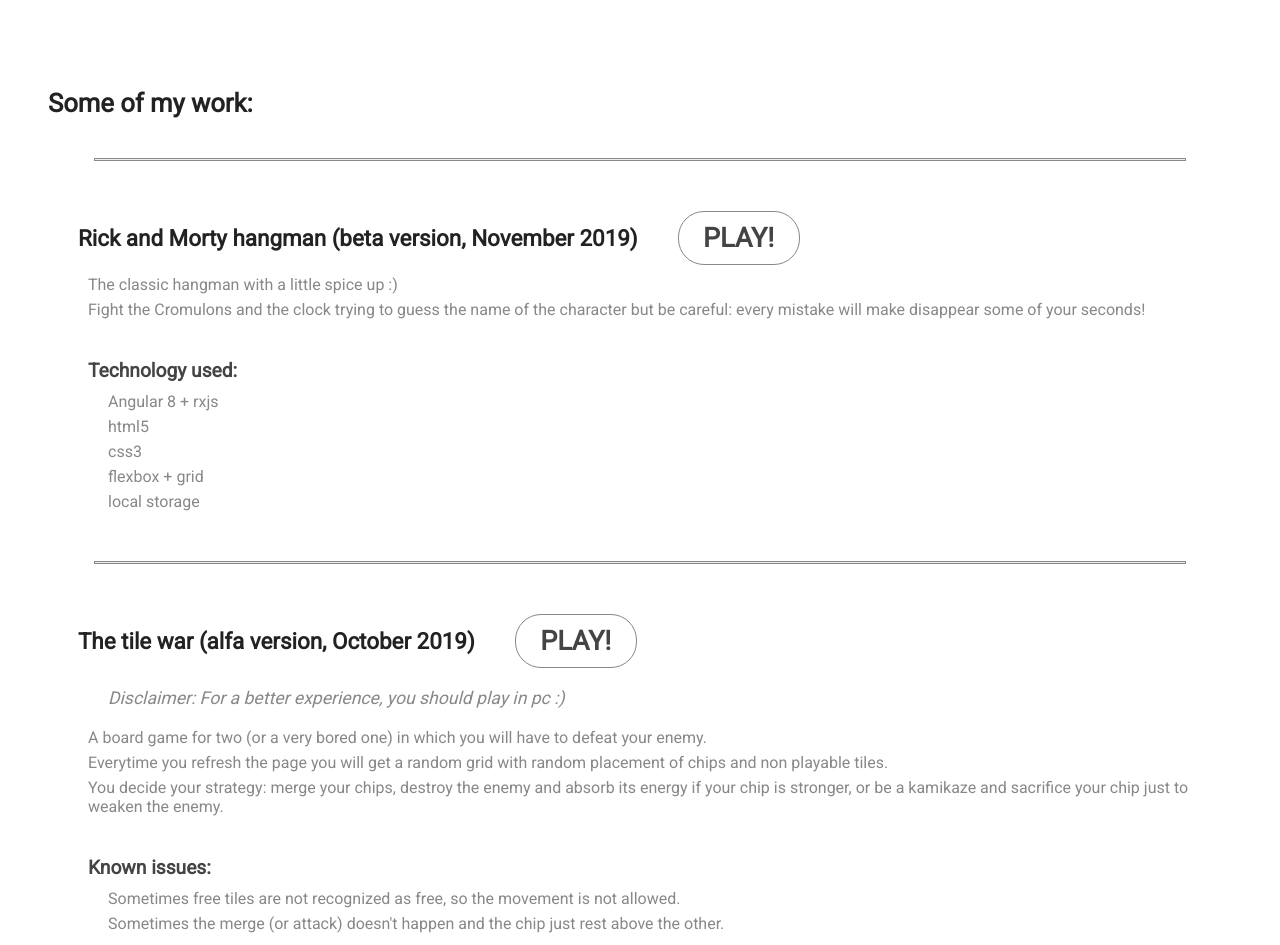
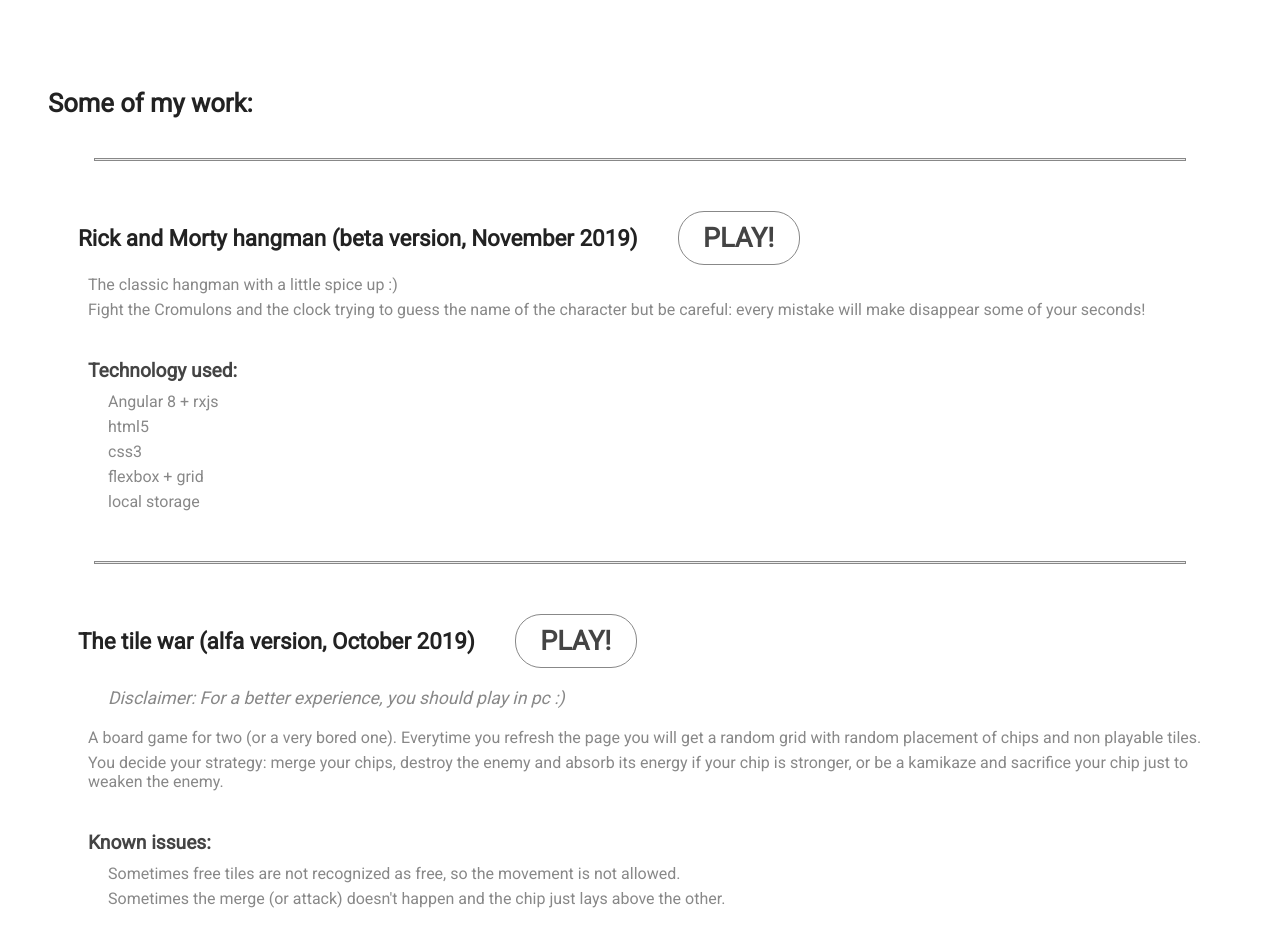
Before and after one commit to gophlbportfolio/index, a plain HTML site: page index.html in a window 1280 px wide. Shown: the top 945 px of the page. Drawn offline with Linux system fonts and the light colour scheme.

Commit message:
Update index.html

```diff
--- a/index.html
+++ b/index.html
@@ -155,10 +155,8 @@
           Disclaimer: For a better experience, you should play in pc :)
         </p>
         <p>
-          A board game for two (or a very bored one) in which you will have to defeat your enemy.
-        </p>
-        <p>
-          Everytime you refresh the page you will get a random grid with random placement of chips and non playable tiles.
+          A board game for two (or a very bored one). Everytime you refresh the page you will get a random grid with random placement of
+          chips and non playable tiles.
         </p>
         <p>
           You decide your strategy: merge your chips, destroy the enemy and absorb its energy if your chip is stronger,
@@ -171,7 +169,7 @@
         </div>
         <div class="pad-left">
           <p>Sometimes free tiles are not recognized as free, so the movement is not allowed.</p>
-          <p>Sometimes the merge (or attack) doesn't happen and the chip just rest above the other.</p>
+          <p>Sometimes the merge (or attack) doesn't happen and the chip just lays above the other.</p>
         </div>
       </div>
       <div class="project-content pad-left">
```
